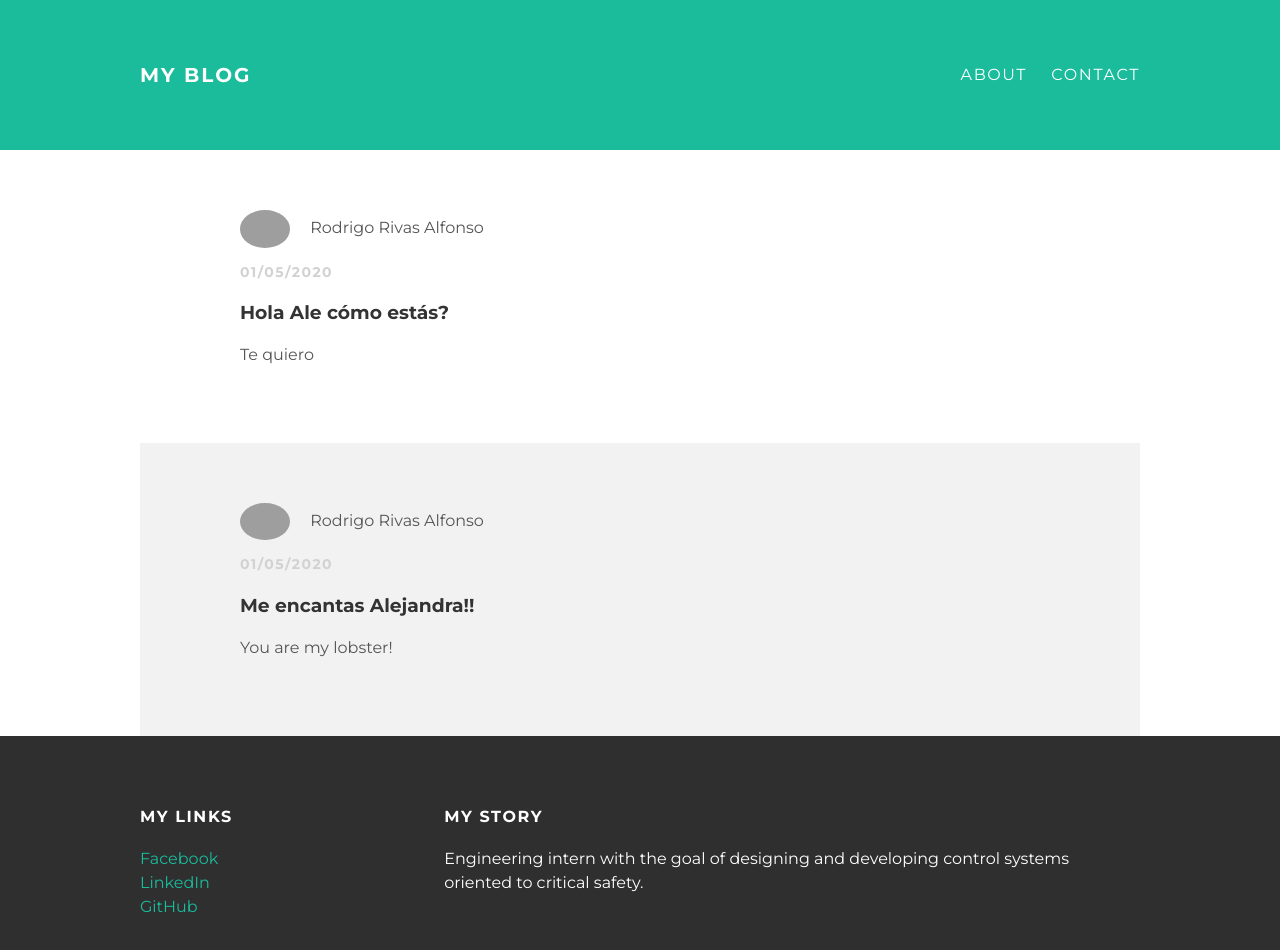
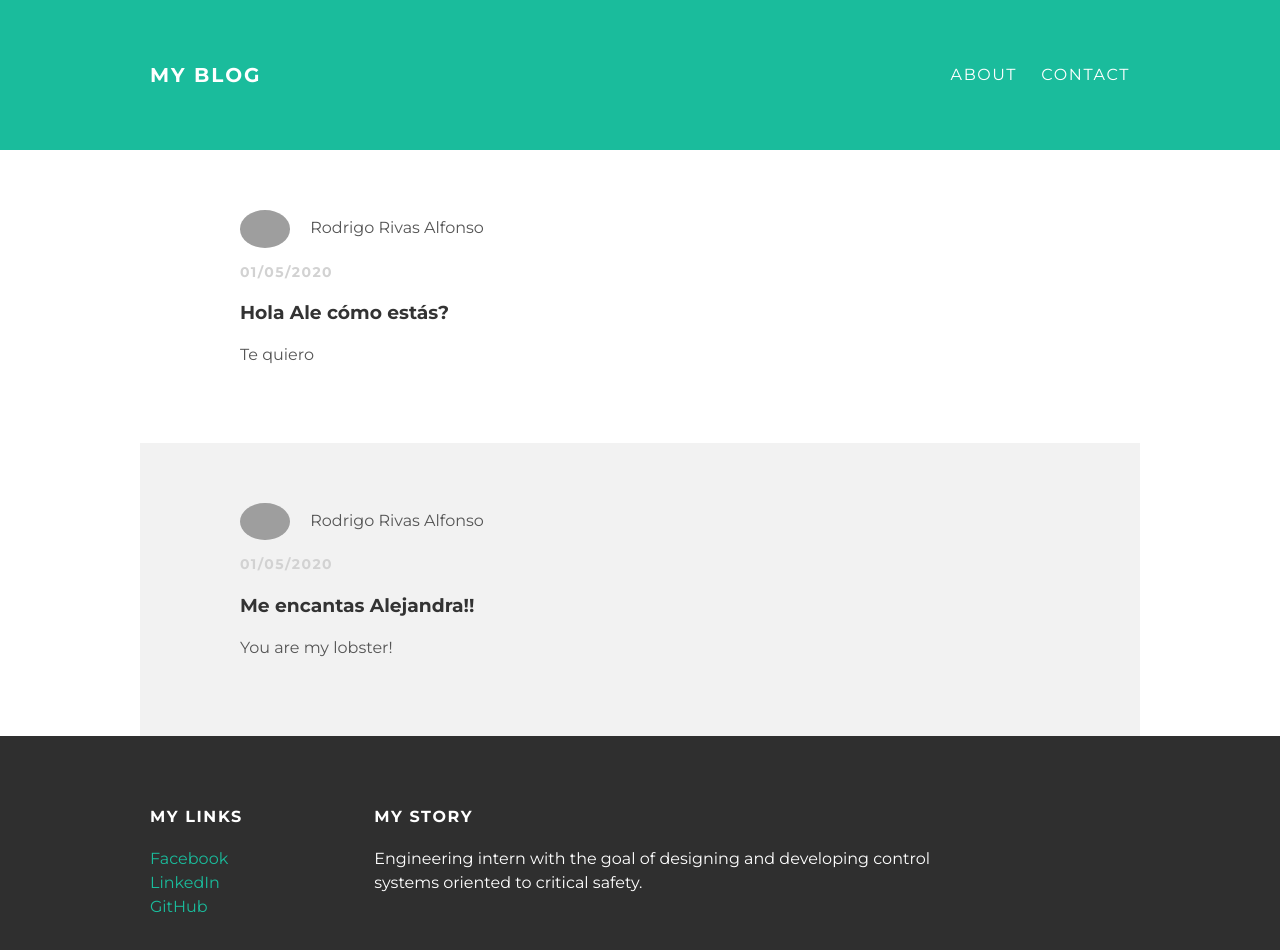
Before and after one commit to RodrigoRivasAlfonso/RodrigoRivasAlfonso.github.io, a plain HTML site: page index.html in a window 1280 px wide. Drawn offline with Linux system fonts and the light colour scheme; grey boxes are pictures that could not be loaded.

Commit message:
Margins to left and right on header and footer

```diff
--- a/style.css
+++ b/style.css
@@ -32,7 +32,7 @@ body {
 #header-title {
     display: block;
     float: left;
-
+    margin-left: 10px;
     font-size: 20px;
     font-weight: bold;
 }
@@ -41,6 +41,7 @@ body {
     display: block;
     float: right;
     margin-top: 0;
+    margin-right: 10px;
 }
 
 #header-nav li {
@@ -82,10 +83,12 @@ a:active {
 }
 
 .column {
-    min-width: 300px;
-    max-width: 690px;
+    min-width: 200px;
+    max-width: 600px;
     display: inline-block;
     vertical-align: top;
+    margin-left: 10px;
+    margin-right: 10px;
 }
 
 .post, .about {
```
